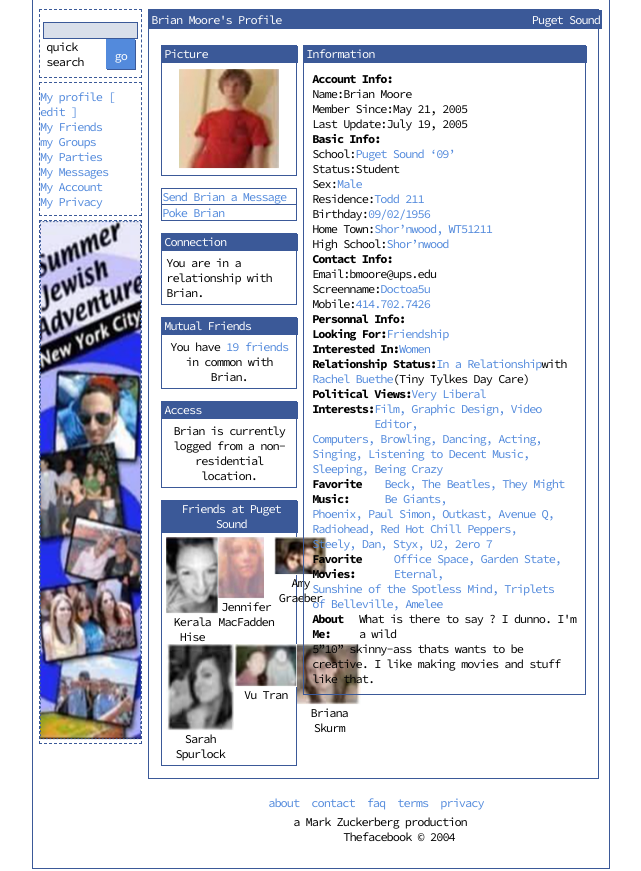
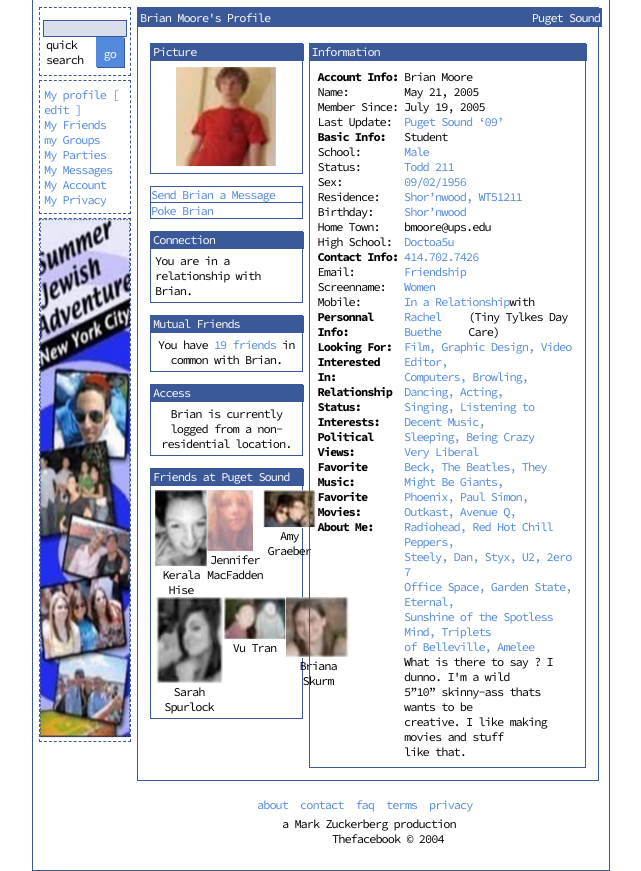
Before and after one commit to mlouis13/the-facebook-profile, a plain HTML site: page index.html in a window 1280 px wide. Shown: the whole page, without its empty margins (319-960 px from the left). Drawn offline with Linux system fonts and the light colour scheme.

Commit message:
page version 1.9

```diff
--- a/index.html
+++ b/index.html
@@ -148,130 +148,74 @@
               <div class="rightright">
                 <p class="titre">Information</p>
                 <div class="chiant">
-                  <h4 class="gauche">Account Info:</h4>
-                  <div class="aligner">
-                    <p class="gauche">Name:</p>
-                    <p class="droite">Brian Moore</p>
+                  <div class="gauche">
+                    <h4>Account Info:</h4>
+                    <p>Name:</p>
+                    <p>Member Since:</p>
+                    <p>Last Update:</p>
+                    <h4>Basic Info:</h4>
+                    <p>School:</p>
+                    <p>Status:</p>
+                    <p>Sex:</p>
+                    <p>Residence:</p>
+                    <p>Birthday:</p>
+                    <p>Home Town:</p>
+                    <p>High School:</p>
+                    <h4>Contact Info:</h4>
+                    <p>Email:</p>
+                    <p>Screenname:</p>
+                    <p>Mobile:</p>
+                    <h4>Personnal Info:</h4>
+                    <h4>Looking For:</h4>
+                    <h4>Interested In:</h4>
+                    <h4>Relationship Status:</h4>
+                    <h4>Interests:</h4>
+                    <h4>Political Views:</h4>
+                    <h4>Favorite Music:</h4>
+                    <h4>Favorite Movies:</h4>
+                    <h4>About Me:</h4>
                   </div>
-                  <div class="aligner">
-                    <p>Member Since:</p>
+                  <div class="droite">
+                    <p>Brian Moore</p>
                     <p>May 21, 2005</p>
+                    <p>July 19, 2005</p>
+                    <a href="#"> Puget Sound ‘09’</a>
+                    <p>Student</p>
+                    <a href="#">Male</a>
+                    <a href="#">Todd 211</a>
+                    <a href="#">09/02/1956</a>
+                    <a href="#">Shor’nwood, WT51211</a>
+                    <a href="#">Shor’nwood</a>
+                    <p>bmoore@ups.edu</p>
+                    <a href="#">Doctoa5u</a>
+                    <a href="#">414.702.7426</a>
+                    <a href="#">Friendship</a>
+                    <a href="#">Women</a>
+                    <div class="aligner">
+                      <a href="#">In a Relationship</a>
+                      <span>with</span>
+                    </div>
+                    <div class="aligner">
+                      <a href="#">Rachel Buethe</a>
+                      <span>(Tiny Tylkes Day Care)</span>
+                    </div>
+                    <a href="#">Film, Graphic Design, Video Editor,</a>
+                    <a href="#">Computers, Browling, Dancing, Acting,</a>
+                    <a href="#">Singing, Listening to Decent Music,</a>
+                    <a href="#">Sleeping, Being Crazy</a>
+                    <a href="#">Very Liberal</a>
+                    <a href="#">Beck, The Beatles, They Might Be Giants,</a>
+                    <a href="#">Phoenix, Paul Simon, Outkast, Avenue Q,</a>
+                    <a href="#">Radiohead, Red Hot Chill Peppers,</a>
+                    <a href="#">Steely, Dan, Styx, U2, 2ero 7</a>
+                    <a href="#">Office Space, Garden State, Eternal,</a>
+                    <a href="#">Sunshine of the Spotless Mind, Triplets</a>
+                    <a href="#">of Belleville, Amelee</a>
+                    <p>What is there to say ? I dunno. I'm a wild</p>
+                    <p>5”10” skinny-ass thats wants to be</p>
+                    <p>creative. I like making movies and stuff</p>
+                    <p>like that.</p>
                   </div>
-                  <div class="aligner">
-                    <p>Last Update:</p>
-                    <p>July 19, 2005</p>
-                  </div>
-                  <h4>Basic Info:</h4>
-                  <div class="aligner">
-                    <p>School:</p>
-                    <a href="#"> Puget Sound ‘09’</a>
-                  </div>
-                  <div class="aligner">
-                    <p>Status:</p>
-                    <p>Student</p>
-                  </div>
-                  <div class="aligner">
-                    <p>Sex:</p>
-                    <a href="#">Male</a>
-                  </div>
-                  <div class="aligner">
-                    <p>Residence:</p>
-                    <a href="#">Todd 211</a>
-                  </div>
-                  <div class="aligner">
-                    <p>Birthday:</p>
-                    <a href="#">09/02/1956</a>
-                  </div>
-                  <div class="aligner">
-                    <p>Home Town:</p>
-                    <a href="#">Shor’nwood, WT51211</a>
-                  </div>
-                  <div class="aligner">
-                    <p>High School:</p>
-                    <a href="#">Shor’nwood</a>
-                  </div>
-                  <h4>Contact Info:</h4>
-                  <div class="aligner">
-                    <p>Email:</p>
-                    <p>bmoore@ups.edu</p>
-                  </div>
-                  <div class="aligner">
-                    <p>Screenname:</p>
-                    <a href="#">Doctoa5u</a>
-                  </div>
-                  <div class="aligner">
-                    <p>Mobile:</p>
-                    <a href="#">414.702.7426</a>
-                  </div>
-
-                  <h4>Personnal Info:</h4>
-                  <div class="aligner">
-                    <h4 class="test">Looking For:</h4>
-                    <a href="#">Friendship</a>
-                  </div>
-                  <div class="aligner">
-                    <h4>Interested In:</h4>
-                    <a href="#">Women</a>
-                  </div>
-                  <div class="aligner">
-                    <h4>Relationship Status:</h4>
-                    <a href="#">In a Relationship</a><span>with</span>
-                  </div>
-                  <div class="aligner">
-                    <a href="#">Rachel Buethe</a
-                    ><span>(Tiny Tylkes Day Care)</span>
-                  </div>
-                  <div class="aligner">
-                    <h4>Political Views:</h4>
-                    <a href="#">Very Liberal</a>
-                  </div>
-                  <div class="aligner">
-                    <h4>Interests:</h4>
-                    <a href="#">Film, Graphic Design, Video Editor,</a>
-                  </div>
-                  <div class="aligner">
-                    <a href="#">Computers, Browling, Dancing, Acting,</a>
-                  </div>
-                  <div class="aligner">
-                    <a href="#">Singing, Listening to Decent Music,</a>
-                  </div>
-                  <div class="aligner">
-                    <a href="#">Sleeping, Being Crazy</a>
-                  </div>
-                  <div class="aligner">
-                    <h4>Favorite Music:</h4>
-                    <a href="#">Beck, The Beatles, They Might Be Giants,</a>
-                  </div>
-                  <div class="aligner">
-                    <a href="#">Phoenix, Paul Simon, Outkast, Avenue Q,</a>
-                  </div>
-                  <div class="aligner">
-                    <a href="#">Radiohead, Red Hot Chill Peppers,</a>
-                  </div>
-                  <div class="aligner">
-                    <a href="#">Steely, Dan, Styx, U2, 2ero 7</a>
-                  </div>
-                  <div class="aligner">
-                    <h4>Favorite Movies:</h4>
-                    <a href="#">Office Space, Garden State, Eternal,</a>
-                  </div>
-                  <div class="aligner">
-                    <a href="#">Sunshine of the Spotless Mind, Triplets</a>
-                  </div>
-                  <div class="aligner">
-                    <a href="#">of Belleville, Amelee</a>
-                  </div>
-                  <div class="aligner">
-                    <h4>About Me:</h4>
-                    <p>What is there to say ? I dunno. I'm a wild</p>
-                  </div>
-                  <div class="aligner">
-                    <p>5”10” skinny-ass thats wants to be</p>
-                  </div>
-                  <div class="aligner">
-                    <p>creative. I like making movies and stuff</p>
-                  </div>
-                  <p>like that.</p>
                 </div>
               </div>
             </div>
--- a/style.css
+++ b/style.css
@@ -17,12 +17,14 @@ body {
 main {
   border: 1px solid #3b5998;
   width: 45%;
+
 }
 .left {
   display: flex;
   flex-direction: column;
-  width: 23%;
+  width: 20%;
   gap: 4px;
+
 }
 .right {
   width: 100%;
@@ -44,7 +46,7 @@ main {
   display: flex;
   flex-direction: column;
   border: 1px dashed #3b5998;
-  padding: 6px 0px 6px 0px;
+  padding: 6px 4px 6px 4px;
 }
 .topleft {
   display: flex;
@@ -97,7 +99,6 @@ a:hover {
   display: flex;
 
   width: 100%;
-
 }
 .ligne {
   display: flex;
@@ -115,20 +116,16 @@ input {
   border-radius: 0px;
 }
 .rightleft {
-  width: 32%;
+  width: 35%;
   gap: 12px;
   display: flex;
   flex-direction: column;
 }
 .rightright {
-  width: 68%;
+  width: 65%;
 
   height: max-content;
   border: 1px solid #3b5998;
-  font-family: "Source Code Pro", monospace;
-  letter-spacing: -1px;
-  font-weight: 400;
-  font-size: 12px;
 }
 .titre {
   display: flex;
@@ -230,11 +227,18 @@ span:hover {
 }
 .chiant {
   padding: 8px;
-
+  display: flex;
+  gap: 4px;
+  padding: 8px;
 }
 .padding {
   padding: 4px;
 }
-.droite{
-
+.gauche {
+  display: flex;
+  flex-direction: column;
 }
+.droite {
+  display: flex;
+  flex-direction: column;
+}
```
